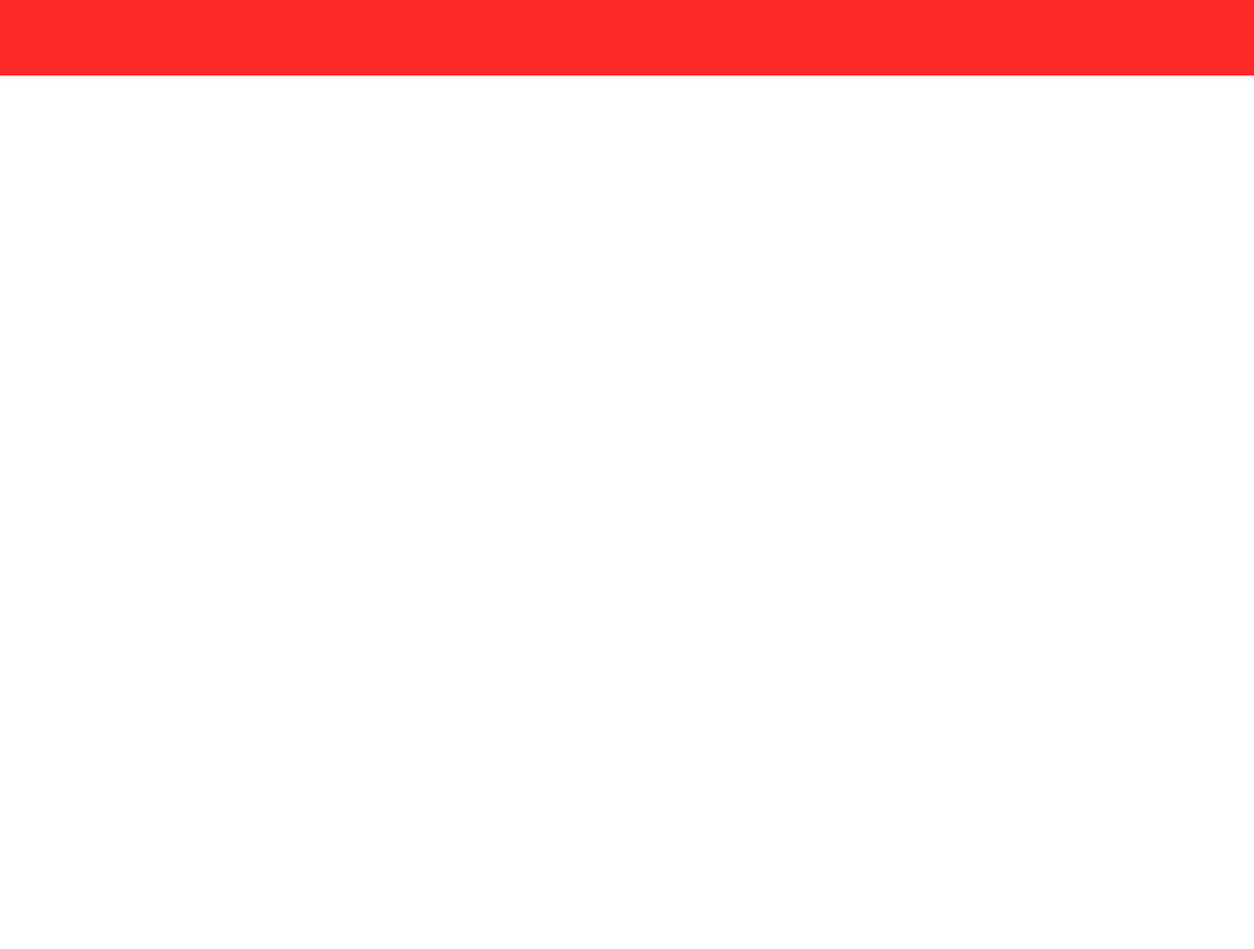
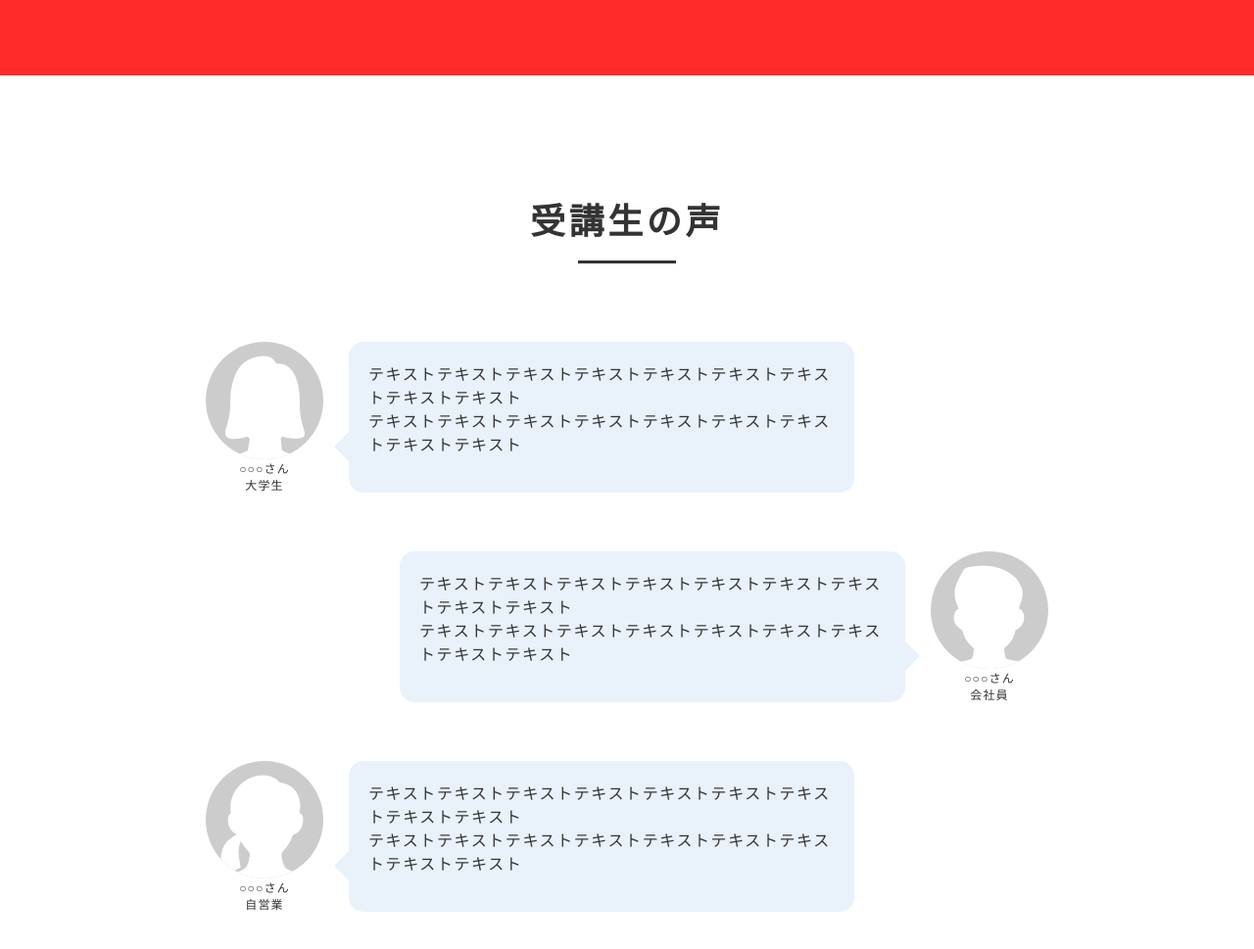
Before and after one commit to Numahata-Saori/SamuraiTerakoya_CodingExercises_LP-EnglishSchool, a website: page index.html in a window 1280 px wide. Shown: the part 1677-2646 px from the top of the page at 98% size. Before the commit the page ends 1874 px from the top, so only its background shows below. Drawn offline with nearby package versions, Linux system fonts and the light colour scheme; some packages are replaced by stand-ins of ours.

Commit message:
section(#voice)

```diff
--- a/index.html
+++ b/index.html
@@ -90,8 +90,43 @@
       </section>
     </article>
 
-    <article>
-      <section class="voice" id="voice"></section>
+    <article class="ly-cont">
+      <section class="voice" id="voice">
+        <h2 class="sec-title wow animate__animated animate__bounce">受講生の声</h2>
+
+        <div class="voice__item-left wow animate__animated animate__zoomIn">
+          <div class="voice__item-left__student">
+            <img src="img/icon-student1.png" alt="">
+            <p class="voice__item-left__student__name">○○○さん<br>大学生</p>
+          </div>
+
+          <div class="voice__item-left__text">
+            <p>テキストテキストテキストテキストテキストテキストテキストテキストテキスト<br>テキストテキストテキストテキストテキストテキストテキストテキストテキスト</p>
+          </div>
+        </div>
+
+        <div class="voice__item-right wow animate__animated animate__zoomIn">
+          <div class="voice__item-right__student">
+            <img src="img/icon-student2.png" alt="">
+            <p class="voice__item-right__student__name">○○○さん<br>会社員</p>
+          </div>
+
+          <div class="voice__item-right__text">
+            <p>テキストテキストテキストテキストテキストテキストテキストテキストテキスト<br>テキストテキストテキストテキストテキストテキストテキストテキストテキスト</p>
+          </div>
+        </div>
+
+        <div class="voice__item-left wow animate__animated animate__zoomIn">
+          <div class="voice__item-left__student">
+            <img src="img/icon-student3.png" alt="">
+            <p class="voice__item-left__student__name">○○○さん<br>自営業</p>
+          </div>
+
+          <div class="voice__item-left__text">
+            <p>テキストテキストテキストテキストテキストテキストテキストテキストテキスト<br>テキストテキストテキストテキストテキストテキストテキストテキストテキスト</p>
+          </div>
+        </div>
+      </section>
     </article>
 
     <article>
--- a/scss/style.scss
+++ b/scss/style.scss
@@ -36,11 +36,12 @@ html {
 // color
 $background-white: #FFFFFF;
 $background-red: #FF2A2A;
+$background-gray: #CCCCCC;
 $background-color3: #E8E8E8;
 $font-white: #FFFFFF;
 $font-black: #333333;
 $font-red: #FF2A2A;
-$textbackground-color: #E9F1FB;
+$textbox: #E9F1FB;
 $btn-shadow: #7A051C;
 
 body {
@@ -57,9 +58,10 @@ body {
 }
 
 .ly-cont {
+  width: 100%;
   max-width: 860px;
   margin: 0 auto;
-  padding: 0 5%;
+  // padding: 0 5%;
 }
 
 a {
@@ -580,3 +582,80 @@ li {
     // }
   }
 }
+
+.voice {
+
+  .voice__item-left,
+  .voice__item-right {
+    color: $font-black;
+    display: flex;
+    margin-bottom: 60px;
+
+    &__student {
+      img {
+        height: 120px;
+        width: 120px;
+        background-color: $background-gray;
+        border-radius: 50%;
+      }
+
+      &__name {
+        font-size: 0.6rem;
+        font-weight: normal;
+        letter-spacing: 1.2px;
+        text-align: center;
+      }
+    }
+
+    &__text {
+      display: inline-block;
+      background-color: $textbox;
+      border-radius: 15px;
+      font-size: 0.8rem;
+      font-weight: normal;
+      letter-spacing: 1.6px;
+      padding: 20px;
+      width: 60%;
+
+      position: relative;
+    }
+  }
+
+  .voice__item-left {
+    justify-content: flex-start;
+
+    &__text {
+      margin-left: 26px;
+
+      &:before {
+        content: "";
+        border: 15px solid transparent;
+        border-right: 15px solid $textbox;
+        margin-left: -30px;
+        position: absolute;
+        top: 60%;
+        left: 0;
+      }
+    }
+  }
+
+  .voice__item-right {
+    flex-direction: row-reverse;/* 横並び逆順 */
+    // justify-content: flex-end;
+    justify-content: flex-start;
+
+    &__text {
+      margin-right: 26px;
+
+      &:before {
+        content: "";
+        border: 15px solid transparent;
+        border-left: 15px solid $textbox;
+        margin-right: -30px;
+        position: absolute;
+        top: 60%;
+        right: 0;
+      }
+    }
+  }
+}
```
Also changed, not shown: css/style.css.
